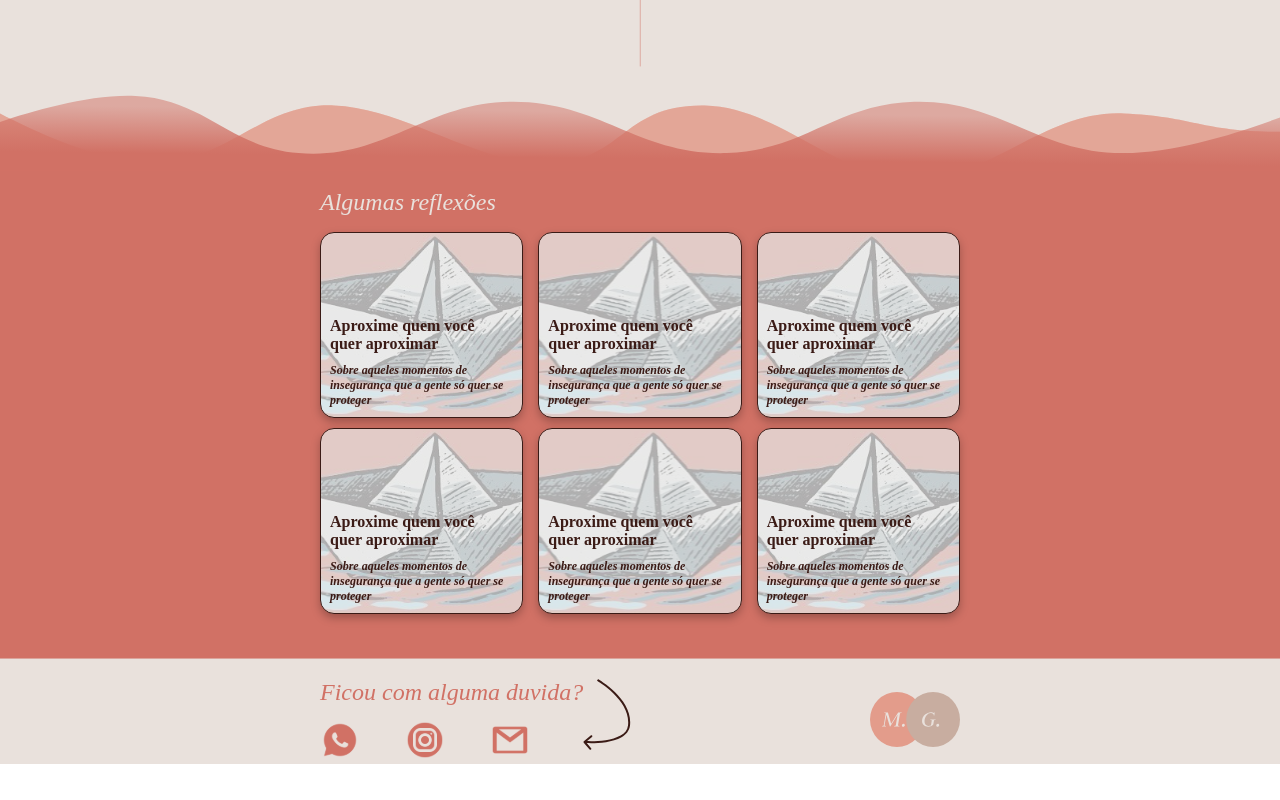
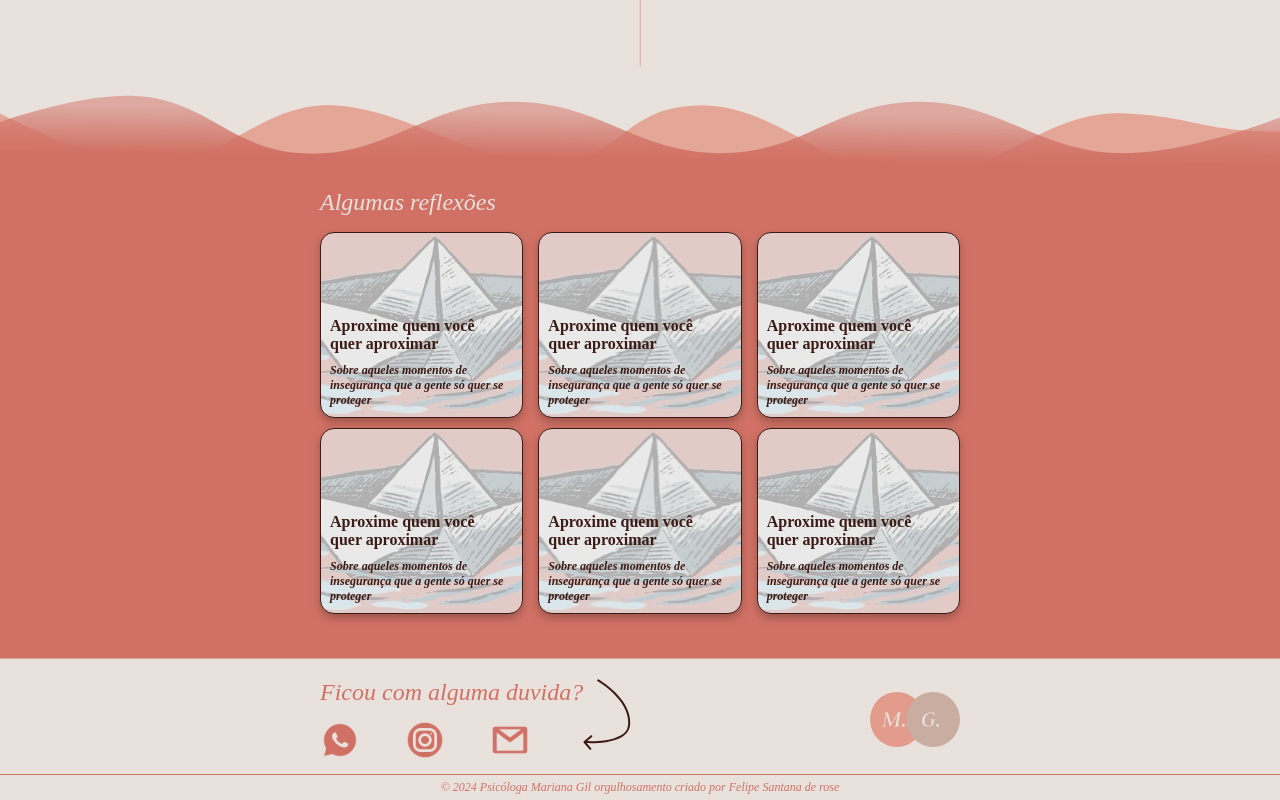
Before and after one commit to Felipesdr/mariana-gil-front, an Angular app: page / in a window 1280 px wide. Shown: the part 2365-3165 px from the top of the page. Before the commit the page ends 3129 px from the top, so only its background shows below. Built offline with nearby package versions, Linux system fonts and the light colour scheme.

Commit message:
Footer adicionado

```diff
--- a/src/app/components/footer-layout/footer-layout.component.html
+++ b/src/app/components/footer-layout/footer-layout.component.html
@@ -31,9 +31,9 @@
             <a href="/">
                 <img src="/assets/svg/contatos-logomg.svg" alt="">
             </a>
-
         </div>
-
     </div>
-
 </main>
+<div class="footer-baixo">
+    <span>© 2024 Psicóloga Mariana Gil orgulhosamento criado por Felipe Santana de rose</span>
+</div>
--- a/src/app/components/footer-layout/footer-layout.component.scss
+++ b/src/app/components/footer-layout/footer-layout.component.scss
@@ -8,6 +8,7 @@ main {
 .footer{
     display: flex;
     padding-top: 20px;
+    padding-bottom: 10px;
 }
 
 .footer-esquerdo h2{
@@ -38,3 +39,19 @@ main {
     margin-left: auto;
     align-items: center;
 }
+
+.footer-baixo{
+    display: flex;
+    background-color: #E9E1DC;
+    border-top: 1px solid #D17165;
+    color: #D17165;
+    text-align: justify;
+    font-family: Judson;
+    font-size: 12px;
+    font-style: italic;
+    font-weight: 400;
+    line-height: normal;
+    padding: 5px;
+    padding: 5px;
+    justify-content: center;
+}
```
